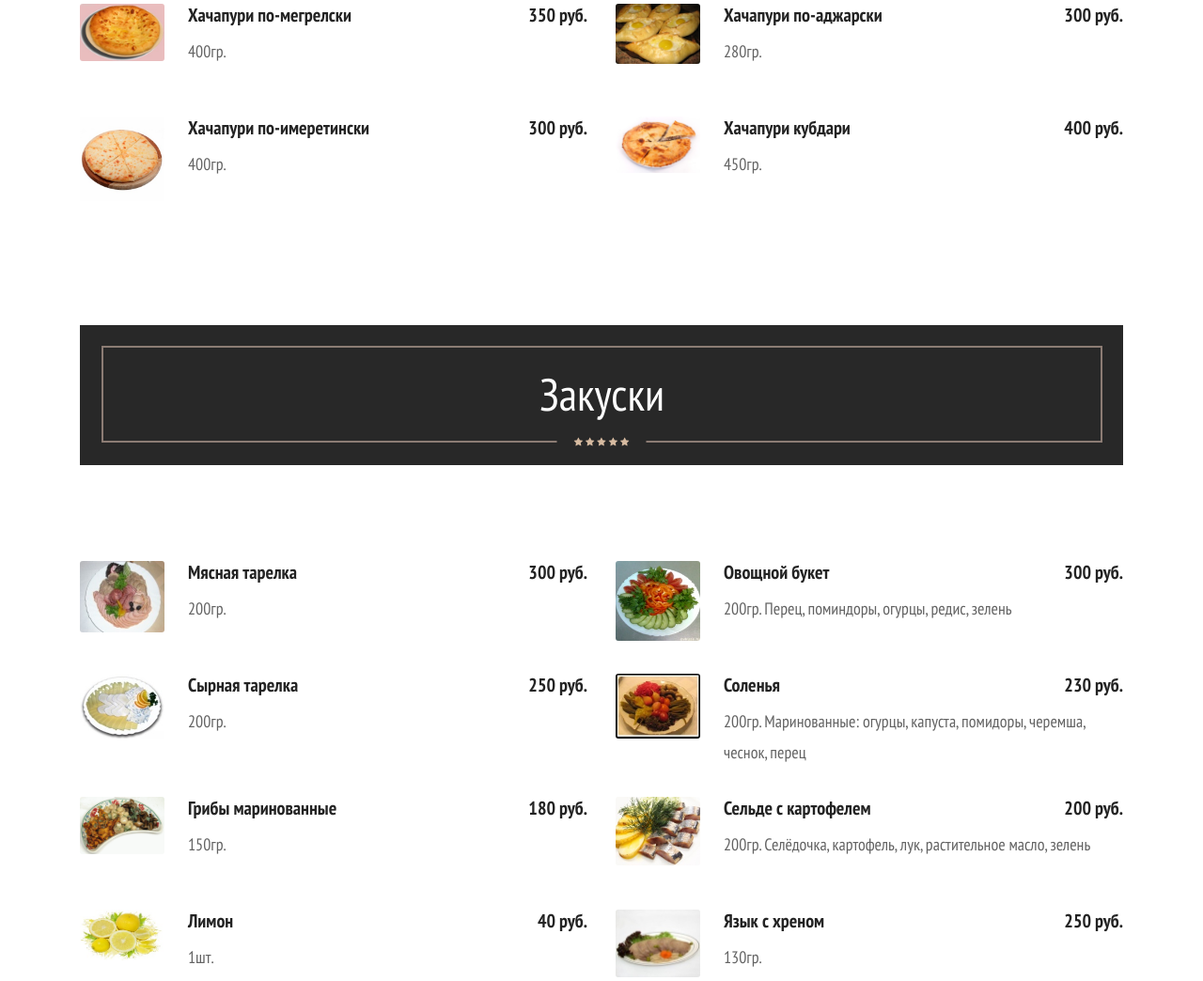
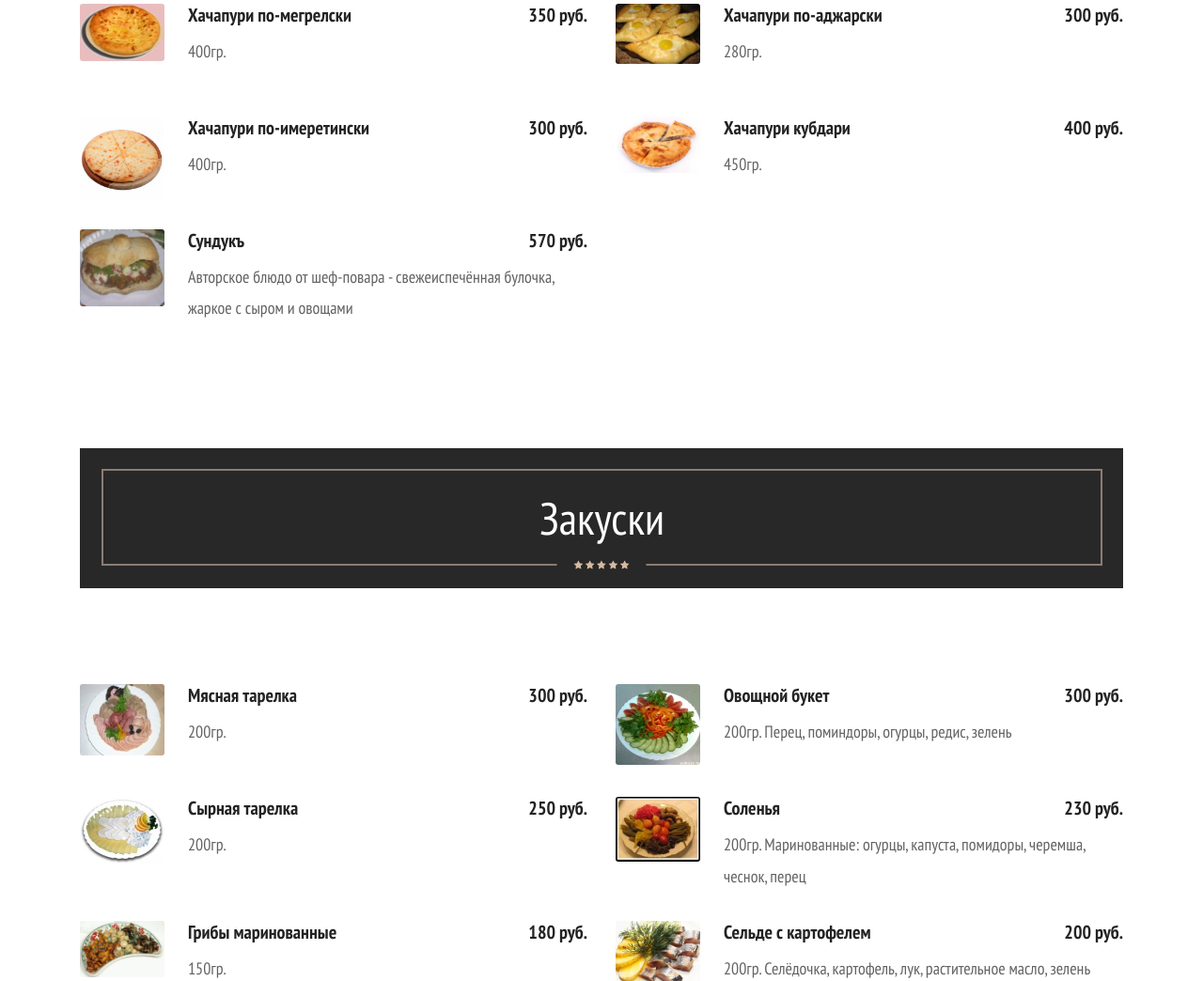
Before and after one commit to chest-cafe/chest-cafe.github.io, a plain HTML site: page index.html in a window 1280 px wide. Shown: the part 5836-6880 px from the top of the page at 94% size. Drawn offline with Linux system fonts and the light colour scheme.

Commit message:
Position 505 added

```diff
--- a/index.html
+++ b/index.html
@@ -645,7 +645,15 @@
 					</div><!--s-right-->
 			</div><!-- sided-90x -->
 		 </div><!-- food-menu -->
-
+		 <div class="col-md-6">
+			<div class="sided-90x mb-30">
+				<div class="s-left"><img class="br-3" src="images/menu-505.jpg" alt="Menu Image"></div><!--s-left-->
+					<div class="s-right">
+						<h5 class="mb-10"><b>Сундукъ</b><b class="color-primary float-right">570 руб.</b></h5>
+						<p class="pr-70">Авторское блюдо от шеф-повара - свежеиспечённая  булочка, жаркое с сыром и овощами</p>
+					</div><!--s-right-->
+			</div><!-- sided-90x -->
+		 </div><!-- food-menu -->
 	 </div><!-- row -->
  </div><!-- container -->
 </section>
```
Also changed, not shown: images/menu-505.jpg (added).
